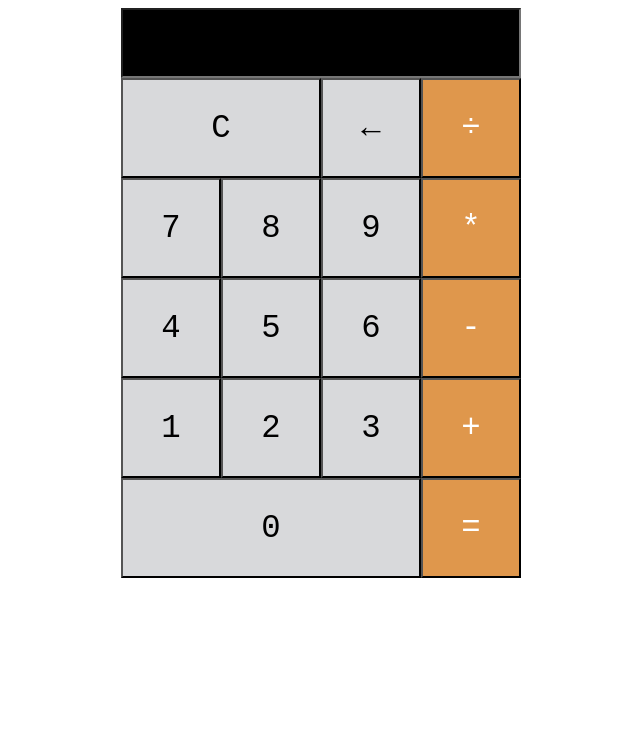
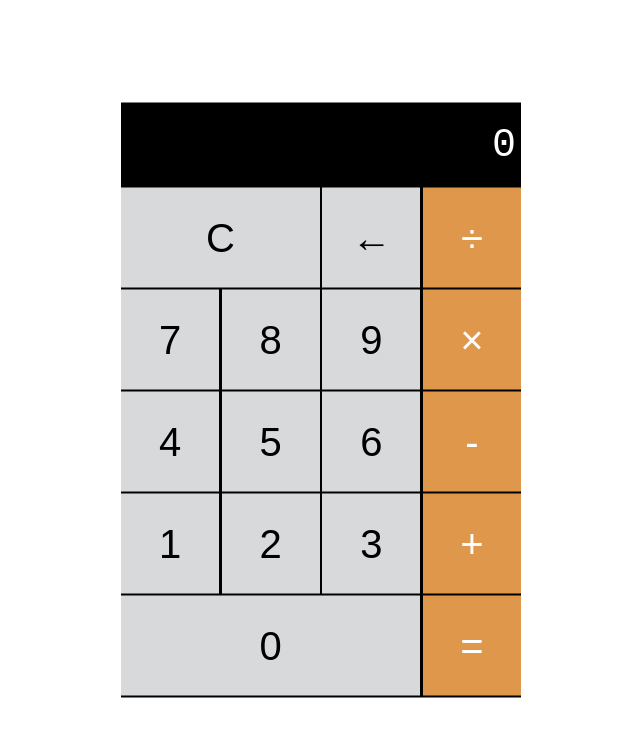
Before and after one commit to Od-1n/Calculator, a plain HTML site: page index.html in a window 1280 px wide. Shown: the whole page, without its empty margins (319-959 px from the left). Drawn offline with Linux system fonts and the light colour scheme.

Commit message:
new update

```diff
--- a/app.js
+++ b/app.js
@@ -0,0 +1,97 @@
+let runningTotal = 0;
+let buffer = "0";
+let previousOperator;
+const screen = document.querySelector(".screen");
+
+function buttonClick(value) {
+  if (isNaN(parseInt(value))) {
+    handleSymbol(value);
+  } else {
+    handleNumber(value);
+  }
+  rerender();
+}
+
+function handleNumber(value) {
+  if (buffer === "0") {
+    buffer = value;
+  } else {
+    buffer += value;
+  }
+}
+
+function handleMath(value) {
+  if (buffer === "0") {
+    // do nothing
+    return;
+  }
+
+  const intBuffer = parseInt(buffer);
+  if (runningTotal === 0) {
+    runningTotal = intBuffer;
+  } else {
+    flushOperation(intBuffer);
+  }
+
+  previousOperator = value;
+
+  buffer = "0";
+}
+
+function flushOperation(intBuffer) {
+  if (previousOperator === "+") {
+    runningTotal += intBuffer;
+  } else if (previousOperator === "-") {
+    runningTotal -= intBuffer;
+  } else if (previousOperator === "×") {
+    runningTotal *= intBuffer;
+  } else {
+    runningTotal /= intBuffer;
+  }
+}
+
+function handleSymbol(value) {
+  switch (value) {
+    case "C":
+      buffer = "0";
+      runningTotal = 0;
+      break;
+    case "=":
+      if (previousOperator === null) {
+        // need two numbers to do math
+        return;
+      }
+      flushOperation(parseInt(buffer));
+      previousOperator = null;
+      buffer = +runningTotal;
+      runningTotal = 0;
+      break;
+    case "←":
+      if (buffer.length === 1) {
+        buffer = "0";
+      } else {
+        buffer = buffer.substring(0, buffer.length - 1);
+      }
+      break;
+    case "+":
+    case "-":
+    case "×":
+    case "÷":
+      handleMath(value);
+      break;
+  }
+}
+
+function rerender() {
+  screen.innerText = buffer;
+}
+
+function init() {
+  document
+    .querySelector(".calc-buttons")
+    .addEventListener("click", function (event) {
+      buttonClick(event.target.innerText);
+    });
+}
+
+init();
--- a/index.html
+++ b/index.html
@@ -1,47 +1,45 @@
 <!DOCTYPE html>
 <html lang="en">
-
   <head>
     <meta charset="UTF-8" />
     <meta http-equiv="X-UA-Compatible" content="IE=edge" />
     <meta name="viewport" content="width=device-width, initial-scale=1.0" />
     <link rel="stylesheet" href="style.css">
-    <title>calculator</title>
+    <title>Calculator</title>
   </head>
-
   <body>
-    <div class="input">
-        <input type="text" name="value" id="input-value" />
+    <div class="calc">
+      <section class="screen">0</section>
+      <section class="calc-buttons">
+        <div class="calc-button-row">
+          <button class="calc-button double">C</button
+          ><button class="calc-button">←</button
+          ><button class="calc-button">÷</button>
         </div>
-    <section class="container-button">
-        <div class="first-row">
-            <button class="button-clear">C</button>
-            <button class="button-calcul">←</button>
-            <button class="button-operation">÷</button>
+        <div class="calc-button-row">
+          <button class="calc-button">7</button
+          ><button class="calc-button">8</button
+          ><button class="calc-button">9</button
+          ><button class="calc-button">×</button>
         </div>
-        <div class="second-row">
-            <button class="button-calcul">7</button>
-            <button class="button-calcul">8</button>
-            <button class="button-calcul">9</button>
-            <button class="button-operation">*</button>
+        <div class="calc-button-row">
+          <button class="calc-button">4</button
+          ><button class="calc-button">5</button
+          ><button class="calc-button">6</button
+          ><button class="calc-button">-</button>
         </div>
-        <div class="third-row">
-            <button class="button-calcul">4</button>
-            <button class="button-calcul">5</button>
-            <button class="button-calcul">6</button>
-            <button class="button-operation">-</button>
+        <div class="calc-button-row">
+          <button class="calc-button">1</button
+          ><button class="calc-button">2</button
+          ><button class="calc-button">3</button
+          ><button class="calc-button">+</button>
         </div>
-        <div class="midle-row">
-            <button class="button-calcul">1</button>
-            <button class="button-calcul">2</button>
-            <button class="button-calcul">3</button>
-            <button class="button-operation">+</button>
-        </div>
-        <div class="last-row">
-            <button class="button-zero-value">0</button>
-            <button class="button-operation">=</button>
+        <div class="calc-button-row">
+          <button class="calc-button triple">0</button
+          ><button class="calc-button">=</button>
         </div>
       </section>
+    </div>
+    <script src="app.js"></script>
   </body>
-
 </html>
--- a/style.css
+++ b/style.css
@@ -1,79 +1,77 @@
 * {
     box-sizing: border-box;
-    font-family: monospace;
-    font-size: larger;
   }
 
-/* styling the input  */
-
-.input {
-    display: flex;
-    justify-content: center;
+  body {
+    padding: 0;
+    margin: 0;
   }
 
-#input-value {
+  .calc {
+    width: 400px;
     background-color: black;
-    height: 70px;
-    width: 400px;
+    color: white;
+    position: absolute;
+    left: 50%;
+    top: 50%;
+    transform: translate(-50%,-50%);
   }
 
-/* I prefer to use buttons into divs and do flex box at every child of the divs */
-
-
-.first-row {
-    display: flex;
-    align-items: center;
-    justify-content: center;
-    border-style: none;
-
+  .screen {
+    color: white;
+    font-size: 40px;
+    font-family: "Courier New", Courier, monospace;
+    text-align: right;
+    padding: 20px 5px;
   }
 
-.second-row {
-    display: flex;
-    justify-content: center;
+  .calc-button {
+    background-color: #d8d9db;
+    color: black;
+    height: 100px;
+    width: 24.5%;
+    border: none;
+    border-radius: 0;
+    font-size: 40px;
+    cursor: pointer;
   }
 
-.third-row {
-    display: flex;
-    justify-content: center;
+  .calc-button:hover {
+    background-color: #ebebeb;
   }
 
-.midle-row {
-    display: flex;
-    justify-content: center;
-
+  .calc-button:active {
+    background-color: #bbbcbe;
   }
 
-.last-row {
-    display: flex;
-    justify-content: center;
+  .double {
+    width: 49.7%;
   }
 
+  .triple {
+    width: 74.8%;
+  }
 
-/* styling buttons of each divs */
-
-.button-operation {
-    width: 100px;
-    height: 100px;
+  .calc-button:last-child {
     background-color: #df974c;
     color: white;
   }
 
-
-.button-calcul {
-    width: 100px;
-    height: 100px;
-    background-color: #d8d9db;
+  .calc-button:last-child:hover {
+    background-color: #dfb07e;
   }
 
-.button-zero-value {
-    width: 300px;
-    height: 100px;
-    background-color: #d8d9db;
+  .calc-button:last-child:active {
+    background-color: #dd8d37;
   }
 
-.button-clear {
-    width: 200px;
-    height: 100px;
-    background-color: #d8d9db;
+  .calc-button-row {
+    display: flex;
+    align-content: stretch;
+    justify-content: space-between;
+    margin-bottom: 0.5%;
   }
+
+  .calc-button-row:last-child {
+    padding-bottom: 0;
+  }
```
Lines whose indentation alone changed are shown as unchanged.
